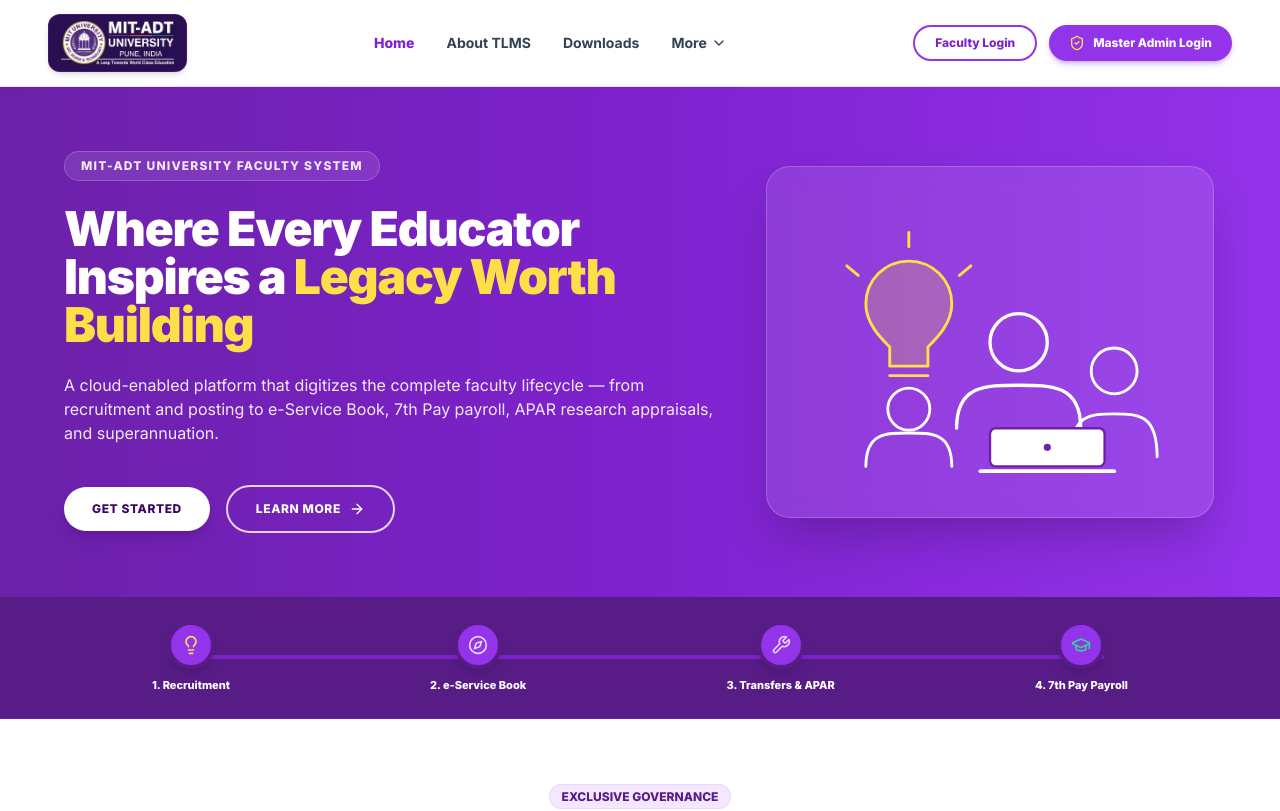
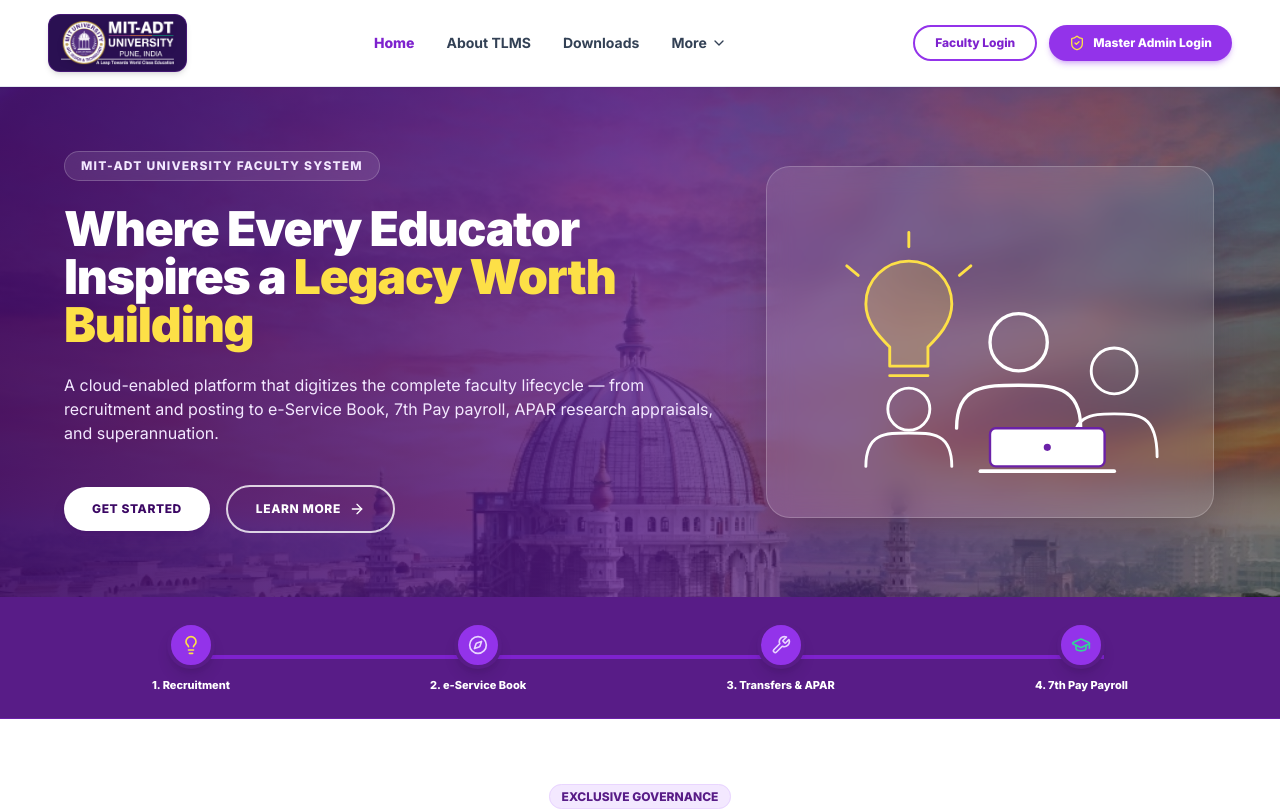
Before and after one commit to ShubhamAlapure/teacher_management_system, a React (Vite) app: page / in a window 1280 px wide. Shown: the top 811 px of the page. Built offline with nearby package versions, Linux system fonts and the light colour scheme; no server answers.

Commit message:
Landing page hero: replace purple gradient with MIT-ADT campus image + purple overlay

```diff
--- a/src/components/Landing/LandingPage.jsx
+++ b/src/components/Landing/LandingPage.jsx
@@ -62,9 +62,19 @@
         </div>
       </header>
 
-      {/* 2. Hero Section (Vivid Purple Banner matching screenshot pblmitadtu.in) */}
-      <section className="bg-gradient-to-r from-[#6b21a8] via-[#7e22ce] to-[#9333ea] text-white py-16 px-6 lg:px-16 overflow-hidden relative">
-        <div className="max-w-7xl mx-auto grid grid-cols-1 lg:grid-cols-12 gap-12 items-center">
+      {/* 2. Hero Section — MIT-ADT Campus photo background */}
+      <section
+        className="text-white py-16 px-6 lg:px-16 overflow-hidden relative"
+        style={{
+          backgroundImage: 'url(/mit_adt_campus.jpg)',
+          backgroundSize: 'cover',
+          backgroundPosition: 'center top',
+          backgroundRepeat: 'no-repeat',
+        }}
+      >
+        {/* Dark + purple tint overlay so text stays readable */}
+        <div className="absolute inset-0 bg-gradient-to-r from-purple-950/90 via-purple-900/80 to-black/50 pointer-events-none" />
+        <div className="relative z-10 max-w-7xl mx-auto grid grid-cols-1 lg:grid-cols-12 gap-12 items-center">
 
           {/* Left Content */}
           <div className="lg:col-span-7 space-y-6">
```
Also changed, not shown: public/mit_adt_campus.jpg (added).
